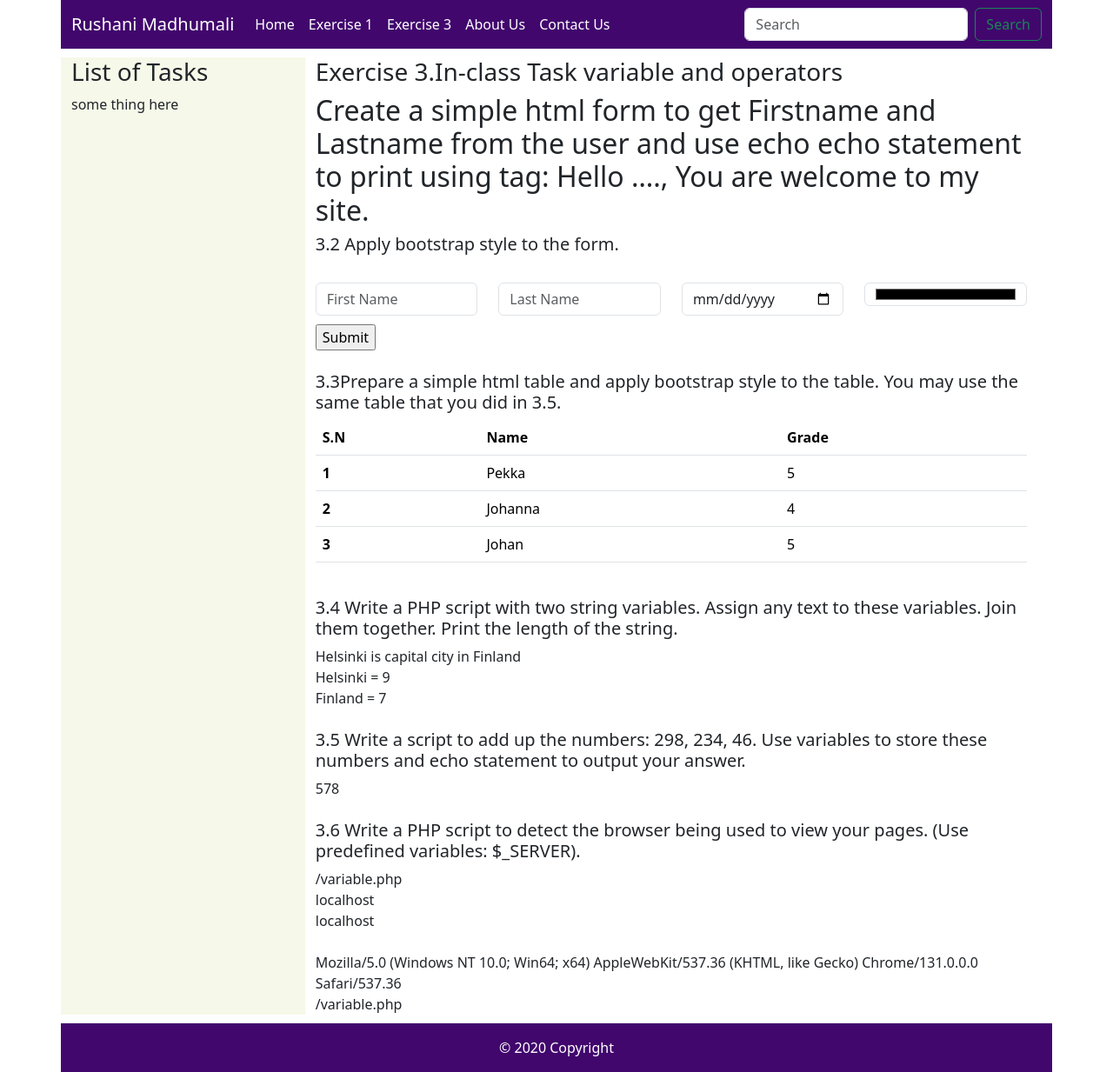
After one commit to rushani22000/hrm_tasks, a PHP site: page /variable.php in a window 1280 px wide. The commit adds this page. Shown: the whole page at 87% size. Run offline with PHP 8.4, Linux system fonts and the light colour scheme; data that the repository does not hold is empty.

Commit message:
created variable.php

```diff
--- a/layout/ex1.php
+++ b/layout/ex1.php
@@ -39,7 +39,7 @@
  </tr>
 
  <tr>
- <td> 2.2 </td> <td> Johanna test </td> <td> $g2 </td>
+ <td> 2 </td> <td> Johanna  </td> <td> $g2 </td>
  </tr>
 
  <tr>
--- a/layout/header.php
+++ b/layout/header.php
@@ -32,6 +32,9 @@
           <a class="nav-link" href="ex1.php">Exercise 1</a>
         </li>
         <li class="nav-item">
+          <a class="nav-link" href="variable.php">Exercise 3</a>
+        </li>
+        <li class="nav-item">
           <a class="nav-link" href="aboutus.php">About Us</a>
         </li>
         <li class="nav-item">
--- /dev/null
+++ b/layout/variable.php
@@ -0,0 +1,105 @@
+<?php include "header.php" ?>
+<h3> Exercise 3.In-class Task variable and operators</h3>
+
+<h2> Create a simple html form to get Firstname and Lastname from the user and use echo echo statement to print using tag: Hello …., You are welcome to my site.  </h2>
+
+<form action="action.php" method="post">
+    <h5>3.2 Apply bootstrap style to the form.</h5><br>
+ <div class="row">
+    <div class="col">
+        <input type="text" name="fname" required placeholder="First Name" class="form-control">
+    </div>
+    <div class="col">
+        <input type="text" name="lname" required placeholder="Last Name" class="form-control">
+     </div>
+
+     <div class="col">
+     <input type="date" name="bdate" required placeholder="Birth Date" class="form-control">
+    </div>
+
+    <div class="col">
+     <input type="color" name="color" required placeholder="Select fav color" class="form-control">
+    </div>
+    <br><br>
+ </div>
+ <input type="submit" value="Submit" >
+</form>
+<br>
+<h5>3.3Prepare a simple html table and apply bootstrap style to the table. You may use the same table that you did in 3.5.</h5>
+
+
+
+<table class="table">
+  <thead>
+    <tr>
+      <th scope="col">S.N </th>
+      <th scope="col">Name</th>
+      <th scope="col">Grade</th>
+
+    </tr>
+  </thead>
+  <tbody>
+    <tr>
+
+      <th scope="row">1</th>
+      <td>Pekka</td>
+      <td>5</td>
+
+    </tr>
+
+    <tr>
+      <th scope="row">2</th>
+      <td>Johanna</td>
+      <td>4</td>
+
+    </tr>
+    <tr>
+      <th scope="row">3</th>
+      <td>Johan</td>
+      <td>5</td>
+
+    </tr>
+  </tbody>
+</table>
+<br>
+<h5>3.4 Write a PHP script with two string variables. Assign any text to these variables. Join them together.
+      Print the length of the string.</h5>
+
+ <?php
+    $city = "Helsinki ";
+    $country = "Finland";
+    echo "  $city is capital city in $country  <br> ";
+    echo "Helsinki = ". strlen($city)  ;
+    echo "<br>";
+    echo "Finland = ". strlen($country);
+    ?>
+<br><br>
+<h5>3.5 Write a script to add up the numbers: 298, 234, 46.
+    Use variables to store these numbers and echo statement to output your answer.</h5>
+    <?php
+    $a = 298;
+    $b = 234;
+    $c = 46;
+    $d = $a + $b + $c ;
+    echo $d;
+ echo "<br>"
+ ?>
+<br>
+<h5>3.6 Write a PHP script to detect the browser being used to view your pages.
+    (Use predefined variables: $_SERVER).</h5>
+    <?php
+echo $_SERVER['PHP_SELF'];
+echo "<br>";
+echo $_SERVER['SERVER_NAME'];
+echo "<br>";
+echo $_SERVER['HTTP_HOST'];
+echo "<br>";
+echo $_SERVER['HTTP_REFERER'];
+echo "<br>";
+echo $_SERVER['HTTP_USER_AGENT'];
+echo "<br>";
+echo $_SERVER['SCRIPT_NAME'];
+?>
+
+
+<?php include "footer.php" ?>
```
Also changed, not shown: layout/action.php (added, +12 -0 lines).
